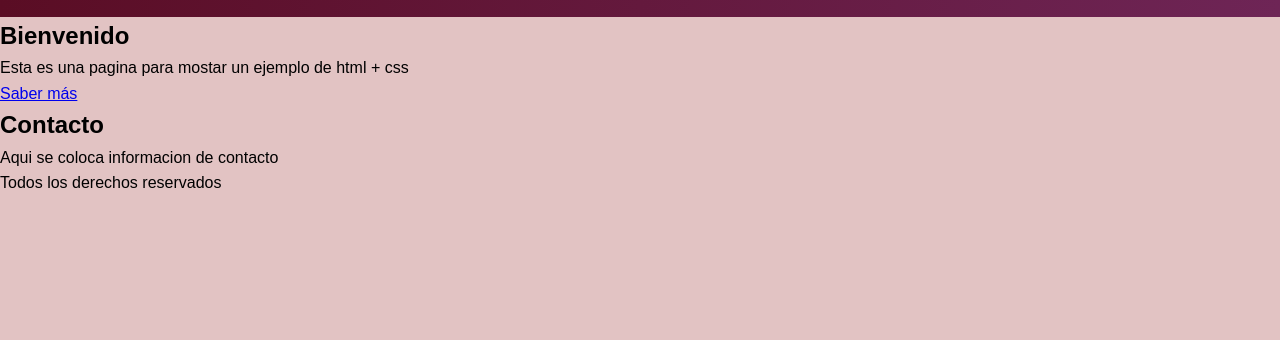
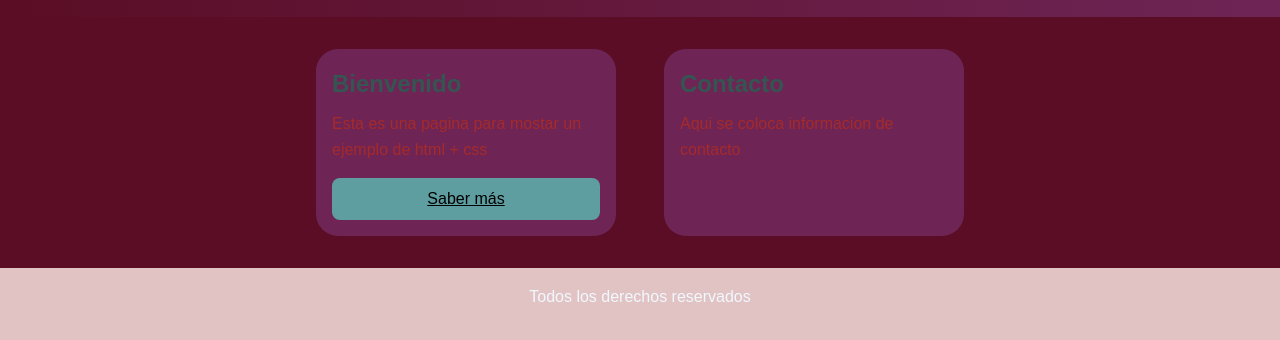
Before and after one commit to karenliceth/html_licka, a plain HTML site: page index.html in a window 1280 px wide. Shown: the part 100-440 px from the top of the page. Drawn offline with Linux system fonts and the light colour scheme.

Commit message:
Se finaliza la creacion de la pagina con html y css

```diff
--- a/styles.css
+++ b/styles.css
@@ -5,16 +5,70 @@
     padding: 0;
 }
 /* Estilos básicos para el cuerpo de la pagina */
+
 body{
     font-family:Arial, Helvetica, sans-serif;
     line-height: 1.6;
     background-color: #e2c3c3;
     color: #000000;
 }
+
 /* estilo pra el encabezado con degradado*/
+
 .site-header{
     background: linear-gradient(90deg, #5a0d24, #6e2556);
     color: #ffffff;
     padding: 20px 0;
     text-align: center;
 }
+
+.subtitle{
+    opacity: 100;
+}
+
+.content{
+    display: flex; /*coloca una tarjeta al lado de la otra*/
+    gap: 3rem;
+    flex-wrap: wrap; /* permite que las targetas bajen si no caben*/
+    justify-content: center;
+    padding: 2rem;
+    background: #5a0d24;
+}
+
+.card{
+    background: #6e2556;
+    padding: 1rem;
+    border-radius: 22px; /*coloca los bordes redondos*/
+    box-shadow: 0.6px 18px rgb(rgba(19, 175, 214, 0.705)) ; /* coloca la sombra*/
+    width: 300px; /*mantiene el tamaño de la etiqueta card*/
+}
+.card h2{
+    margin-bottom: 0.5rem;
+    color: rgb(52, 85, 81);
+}
+
+.card P{
+    margin-bottom: 1rem ;
+    color: brown;
+}
+
+.btn{
+    display: inline-block;
+    padding: 0.5rem 1rem;
+    background: cadetblue;
+    border-radius: 8px;
+    color: #000;
+    justify-content: center;
+}
+
+.card a{
+    justify-content: center;
+    display: flex;
+    text-align: center;
+}
+
+.site-footer{
+    text-align: center;
+    padding: 1rem;
+    color: aliceblue;
+}
```
